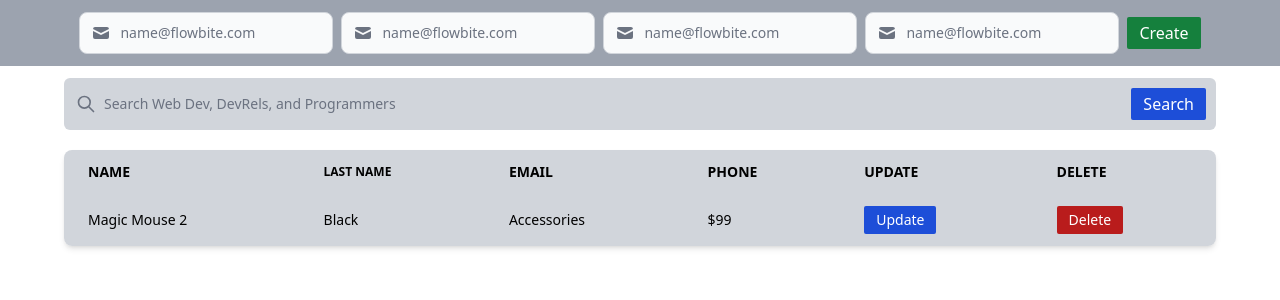
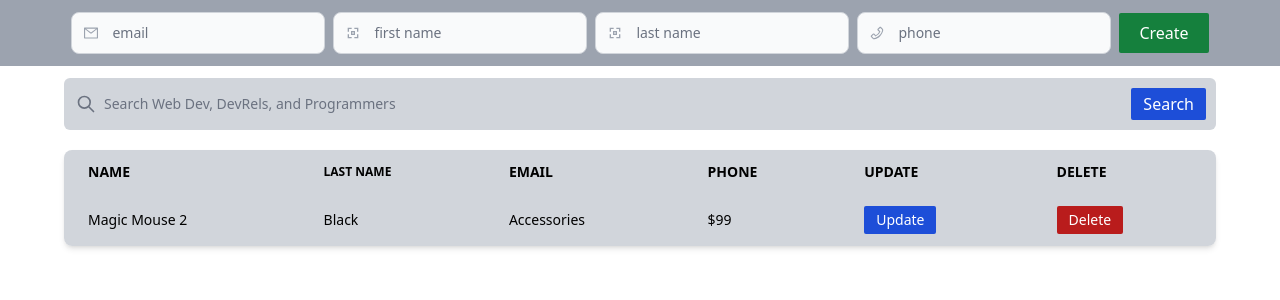
Before and after one commit to AliSinaYOusofi/mongoose, a Next.js app in the folder mongoose/front-end/: page / in a window 1280 px wide. Shown: the top 300 px of the page. Built offline with nearby package versions, Linux system fonts and the light colour scheme.

Commit message:
input component done almost

```diff
--- a/mongoose/front-end/components/Inputs.tsx
+++ b/mongoose/front-end/components/Inputs.tsx
@@ -1,40 +1,42 @@
 import { NextPage } from 'next'
 import React from 'react'
+import {CgNametag} from 'react-icons/cg';
+import {AiOutlinePhone, AiOutlineMail} from 'react-icons/ai';
+
 
 const Inputs : NextPage = () => {
   return (
     <div className="w-full flex bg-gray-400 justify-center items-center flex-wrap
-        gap-x-2 py-3">
+        gap-x-2 py-3 gap-y-3">
 
         <div className="relative">
             <div className="flex absolute inset-y-0 left-0 items-center pl-3 pointer-events-none">
-                <svg aria-hidden="true" className="w-5 h-5 text-gray-500 dark:text-gray-400" fill="currentColor" viewBox="0 0 20 20" xmlns="http://www.w3.org/2000/svg"><path d="M2.003 5.884L10 9.882l7.997-3.998A2 2 0 0016 4H4a2 2 0 00-1.997 1.884z"></path><path d="M18 8.118l-8 4-8-4V14a2 2 0 002 2h12a2 2 0 002-2V8.118z"></path></svg>
+                <AiOutlineMail className="text-gray-400"/>
             </div>
-            <input type="text" id="input-group-1" className="bg-gray-50 border border-gray-300 text-gray-900 text-sm rounded-lg focus:ring-blue-500 focus:border-blue-500 block w-full pl-10 p-2.5  dark:bg-gray-700 dark:border-gray-600 dark:placeholder-gray-400 dark:text-white dark:focus:ring-blue-500 dark:focus:border-blue-500" placeholder="name@flowbite.com" />
+            <input type="text" id="input-group-1" className="bg-gray-50 border border-gray-300 text-gray-900 text-sm rounded-lg focus:ring-blue-500 focus:border-blue-500 block w-full pl-10 p-2.5  dark:bg-gray-700 dark:border-gray-600 dark:placeholder-gray-400 dark:text-white dark:focus:ring-blue-500 dark:focus:border-blue-500" placeholder="email" />
         </div>
 
         <div className="relative">
             <div className="flex absolute inset-y-0 left-0 items-center pl-3 pointer-events-none">
-                <svg aria-hidden="true" className="w-5 h-5 text-gray-500 dark:text-gray-400" fill="currentColor" viewBox="0 0 20 20" xmlns="http://www.w3.org/2000/svg"><path d="M2.003 5.884L10 9.882l7.997-3.998A2 2 0 0016 4H4a2 2 0 00-1.997 1.884z"></path><path d="M18 8.118l-8 4-8-4V14a2 2 0 002 2h12a2 2 0 002-2V8.118z"></path></svg>
+                <CgNametag className="text-gray-400"/>
             </div>
-            <input type="text" id="input-group-1" className="bg-gray-50 border border-gray-300 text-gray-900 text-sm rounded-lg focus:ring-blue-500 focus:border-blue-500 block w-full pl-10 p-2.5  dark:bg-gray-700 dark:border-gray-600 dark:placeholder-gray-400 dark:text-white dark:focus:ring-blue-500 dark:focus:border-blue-500" placeholder="name@flowbite.com" />
+            <input type="text" id="input-group-1" className="bg-gray-50 border border-gray-300 text-gray-900 text-sm rounded-lg focus:ring-blue-500 focus:border-blue-500 block w-full pl-10 p-2.5  dark:bg-gray-700 dark:border-gray-600 dark:placeholder-gray-400 dark:text-white dark:focus:ring-blue-500 dark:focus:border-blue-500" placeholder="first name" />
         </div>
 
         <div className="relative">
             <div className="flex absolute inset-y-0 left-0 items-center pl-3 pointer-events-none">
-                <svg aria-hidden="true" className="w-5 h-5 text-gray-500 dark:text-gray-400" fill="currentColor" viewBox="0 0 20 20" xmlns="http://www.w3.org/2000/svg"><path d="M2.003 5.884L10 9.882l7.997-3.998A2 2 0 0016 4H4a2 2 0 00-1.997 1.884z"></path><path d="M18 8.118l-8 4-8-4V14a2 2 0 002 2h12a2 2 0 002-2V8.118z"></path></svg>
+                <CgNametag className="text-gray-400"/>
             </div>
-            <input type="text" id="input-group-1" className="bg-gray-50 border border-gray-300 text-gray-900 text-sm rounded-lg focus:ring-blue-500 focus:border-blue-500 block w-full pl-10 p-2.5  dark:bg-gray-700 dark:border-gray-600 dark:placeholder-gray-400 dark:text-white dark:focus:ring-blue-500 dark:focus:border-blue-500" placeholder="name@flowbite.com" />
+            <input type="text" id="input-group-1" className="bg-gray-50 border border-gray-300 text-gray-900 text-sm rounded-lg focus:ring-blue-500 focus:border-blue-500 block w-full pl-10 p-2.5  dark:bg-gray-700 dark:border-gray-600 dark:placeholder-gray-400 dark:text-white dark:focus:ring-blue-500 dark:focus:border-blue-500" placeholder="last name" />
         </div>
 
         <div className="relative">
             <div className="flex absolute inset-y-0 left-0 items-center pl-3 pointer-events-none">
-                <svg aria-hidden="true" className="w-5 h-5 text-gray-500 dark:text-gray-400" fill="currentColor" viewBox="0 0 20 20" xmlns="http://www.w3.org/2000/svg"><path d="M2.003 5.884L10 9.882l7.997-3.998A2 2 0 0016 4H4a2 2 0 00-1.997 1.884z"></path><path d="M18 8.118l-8 4-8-4V14a2 2 0 002 2h12a2 2 0 002-2V8.118z"></path></svg>
+                <AiOutlinePhone className="text-gray-400"/>
             </div>
-            <input type="text" id="input-group-1" className="bg-gray-50 border border-gray-300 text-gray-900 text-sm rounded-lg focus:ring-blue-500 focus:border-blue-500 block w-full pl-10 p-2.5  dark:bg-gray-700 dark:border-gray-600 dark:placeholder-gray-400 dark:text-white dark:focus:ring-blue-500 dark:focus:border-blue-500" placeholder="name@flowbite.com" />
+            <input type="text" id="input-group-1" className="bg-gray-50 border border-gray-300 text-gray-900 text-sm rounded-lg focus:ring-blue-500 focus:border-blue-500 block w-full pl-10 p-2.5  dark:bg-gray-700 dark:border-gray-600 dark:placeholder-gray-400 dark:text-white dark:focus:ring-blue-500 dark:focus:border-blue-500" placeholder="phone" />
         </div>
-        <button type="submit" className="text-white bg-green-700 p-1 px-3 rounded-sm border-none outline-none transition-all duration-300 hover:-translate-y-1">Create</button>
-
+        <button type="submit" className="text-white bg-green-700 p-1 py-2 md:py-1 md:px-5 md:text-[1rem] text-2xl px-3 rounded-sm border-none outline-none transition-all duration-300 hover:-translate-y-1 w-5/12 md:w-fit">Create</button>
     </div>
   )
 }
--- a/mongoose/front-end/package.json
+++ b/mongoose/front-end/package.json
@@ -11,7 +11,8 @@
   "dependencies": {
     "next": "12.3.1",
     "react": "18.2.0",
-    "react-dom": "18.2.0"
+    "react-dom": "18.2.0",
+    "react-icons": "^4.6.0"
   },
   "devDependencies": {
     "@tailwindcss/aspect-ratio": "^0.4.2",
```
Also changed, not shown: 1 other file (tests, documents, lock files or other folders).
